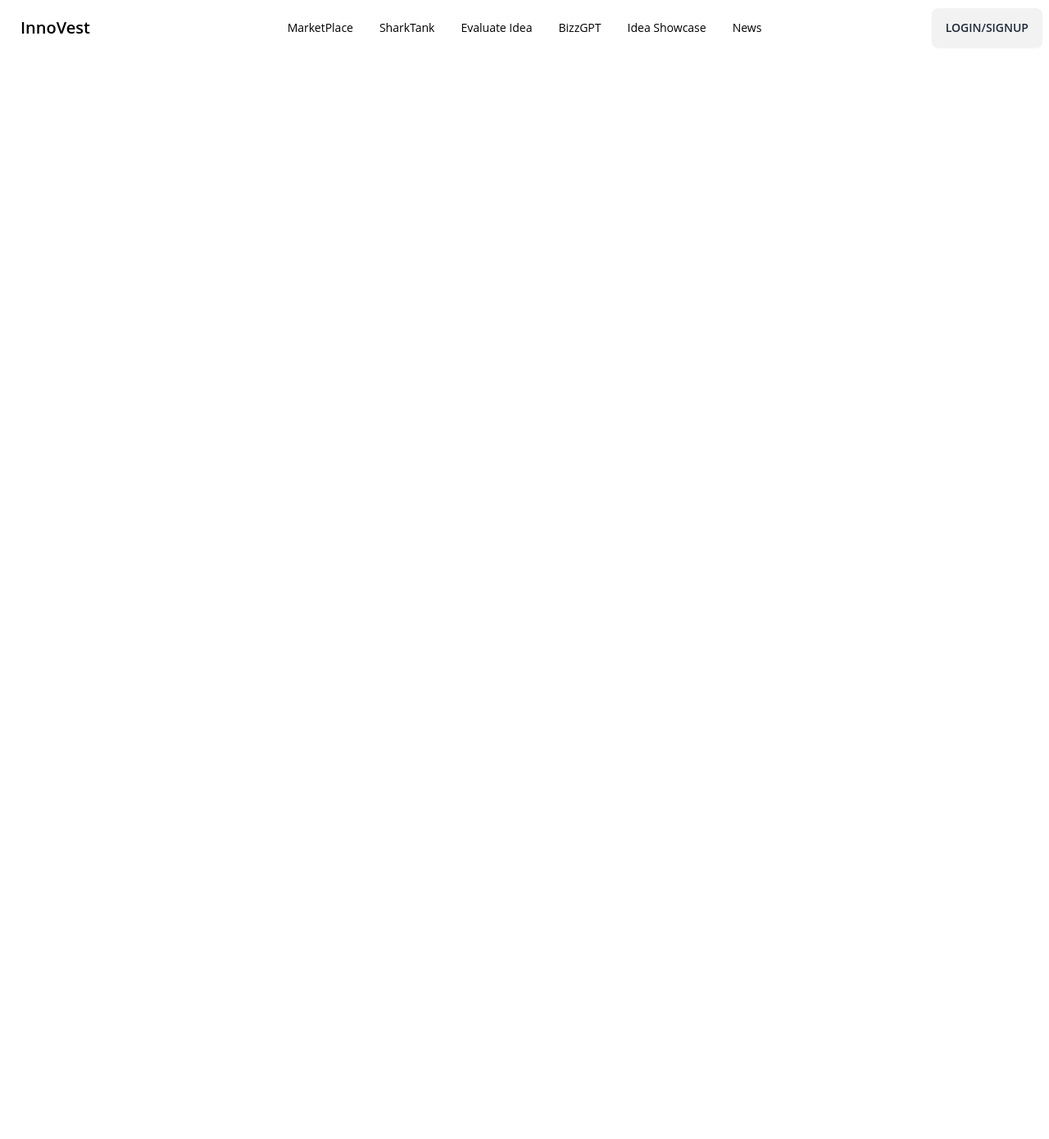
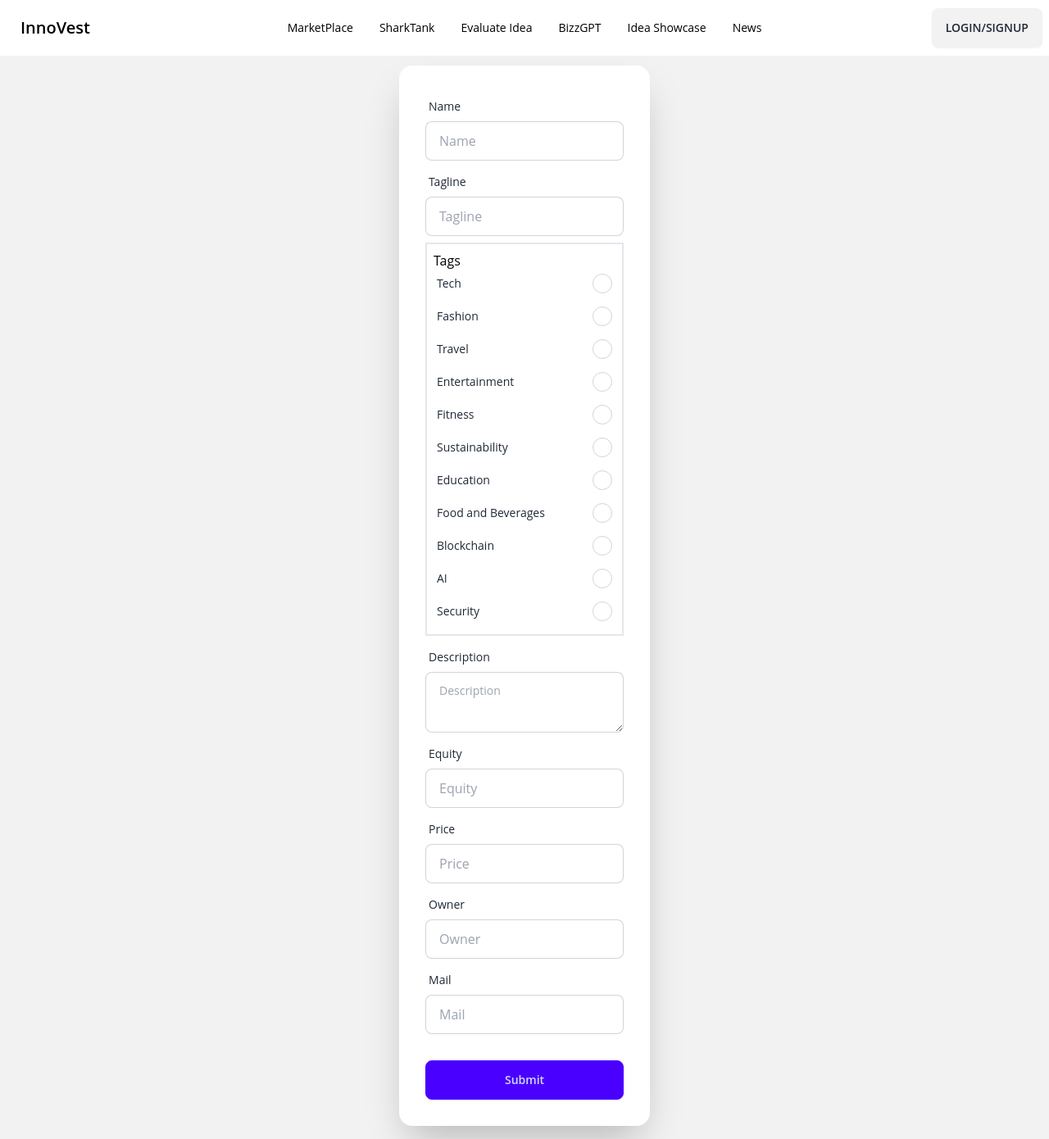
Before and after one commit to HarshRaj2717/InnoVest, a React (Create React App) app in the folder client/: page /marketplace/post in a window 1280 px wide. Shown: the whole page at 82% size. Before the commit the page ends 800 px from the top, so only its background shows below. Built offline with nearby package versions, Linux system fonts and the light colour scheme.

Commit message:
complete marketplace

```diff
--- a/client/src/components/marketplace.js
+++ b/client/src/components/marketplace.js
@@ -1,4 +1,5 @@
 import React, { useState, useEffect } from "react";
+import { Link } from "react-router-dom";
 
 // Tag component
 const Tag = ({ label, onClick }) => (
@@ -100,11 +101,10 @@ export default function Marketplace() {
     <div className="bg-base-200 min-h-screen">
       <div className="flex space-x-2 p-4 justify-center">
         <Tag label="All" onClick={() => setSelectedTags([])} />
-        <div className="tag-divider">|</div>
         {allTags.map((tag, index) => (
           <React.Fragment key={index}>
+            <div className="tag-divider">|</div>
             <Tag label={tag} onClick={() => handleTagClick(tag)} />
-            <div className="tag-divider">|</div>
           </React.Fragment>
         ))}
       </div>
--- /dev/null
+++ b/client/src/components/marketplace_post.js
@@ -0,0 +1,120 @@
+export default function MarketplacePost() {
+  const allTags = [
+    "Tech",
+    "Fashion",
+    "Travel",
+    "Entertainment",
+    "Fitness",
+    "Sustainability",
+    "Education",
+    "Food and Beverages",
+    "Blockchain",
+    "AI",
+    "Security",
+  ];
+  return (
+    <div className="hero min-h-screen bg-base-200">
+      <div className="hero-content flex-col lg:flex-row-reverse">
+        <div className="card shrink-0 w-full shadow-2xl bg-base-100">
+          <form className="card-body">
+            <div className="form-control">
+              <label className="label">
+                <span className="label-text">Name</span>
+              </label>
+              <input
+                type="text"
+                placeholder="Name"
+                className="input input-bordered"
+                required
+              />
+            </div>
+            <div className="form-control">
+              <label className="label">
+                <span className="label-text">Tagline</span>
+              </label>
+              <input
+                type="text"
+                placeholder="Tagline"
+                className="input input-bordered"
+                required
+              />
+            </div>
+            <div className="border-2 p-2">
+              <div className="h-2 mb-3">Tags</div>
+              {allTags.map((tag, index) => (
+                <div key={index} className="form-control">
+                  <label className="label cursor-pointer">
+                    <span className="label-text">{tag}</span>
+                    <input
+                      type="radio"
+                      name={tag}
+                      className="radio checked:bg-blue-500"
+                    />
+                  </label>
+                </div>
+              ))}
+            </div>
+            <div className="form-control">
+              <label className="label">
+                <span className="label-text">Description</span>
+              </label>
+              <textarea
+                type="text"
+                placeholder="Description"
+                className="textarea textarea-bordered"
+                required
+              ></textarea>
+            </div>
+            <div className="form-control">
+              <label className="label">
+                <span className="label-text">Equity</span>
+              </label>
+              <input
+                type="text"
+                placeholder="Equity"
+                className="input input-bordered"
+                required
+              />
+            </div>
+            <div className="form-control">
+              <label className="label">
+                <span className="label-text">Price</span>
+              </label>
+              <input
+                type="text"
+                placeholder="Price"
+                className="input input-bordered"
+                required
+              />
+            </div>
+            <div className="form-control">
+              <label className="label">
+                <span className="label-text">Owner</span>
+              </label>
+              <input
+                type="text"
+                placeholder="Owner"
+                className="input input-bordered"
+                required
+              />
+            </div>
+            <div className="form-control">
+              <label className="label">
+                <span className="label-text">Mail</span>
+              </label>
+              <input
+                type="text"
+                placeholder="Mail"
+                className="input input-bordered"
+                required
+              />
+            </div>
+            <div className="form-control mt-6">
+              <button className="btn btn-primary">Submit</button>
+            </div>
+          </form>
+        </div>
+      </div>
+    </div>
+  );
+}
--- a/client/src/index.js
+++ b/client/src/index.js
@@ -17,6 +17,7 @@ import Features from "./components/features.js";
 // import Paytm from "./components/paytm.js";
 
 import Marketplace from "./components/marketplace.js";
+import MarketplacePost from "./components/marketplace_post.js";
 export const serverurl = "http://localhost:8000";
 
 const root = ReactDOM.createRoot(document.getElementById("root"));
@@ -36,6 +37,7 @@ root.render(
       {/* <Route path="/paytm" element={<Paytm/>} /> */}
       <Route path="/room/:roomid" element={<Roompage />} />
       <Route path="/marketplace" element={<Marketplace />} />
+      <Route path="/marketplace/post" element={<MarketplacePost />} />
     </Routes>
   </Router>
   // <React.StrictMode>
```
